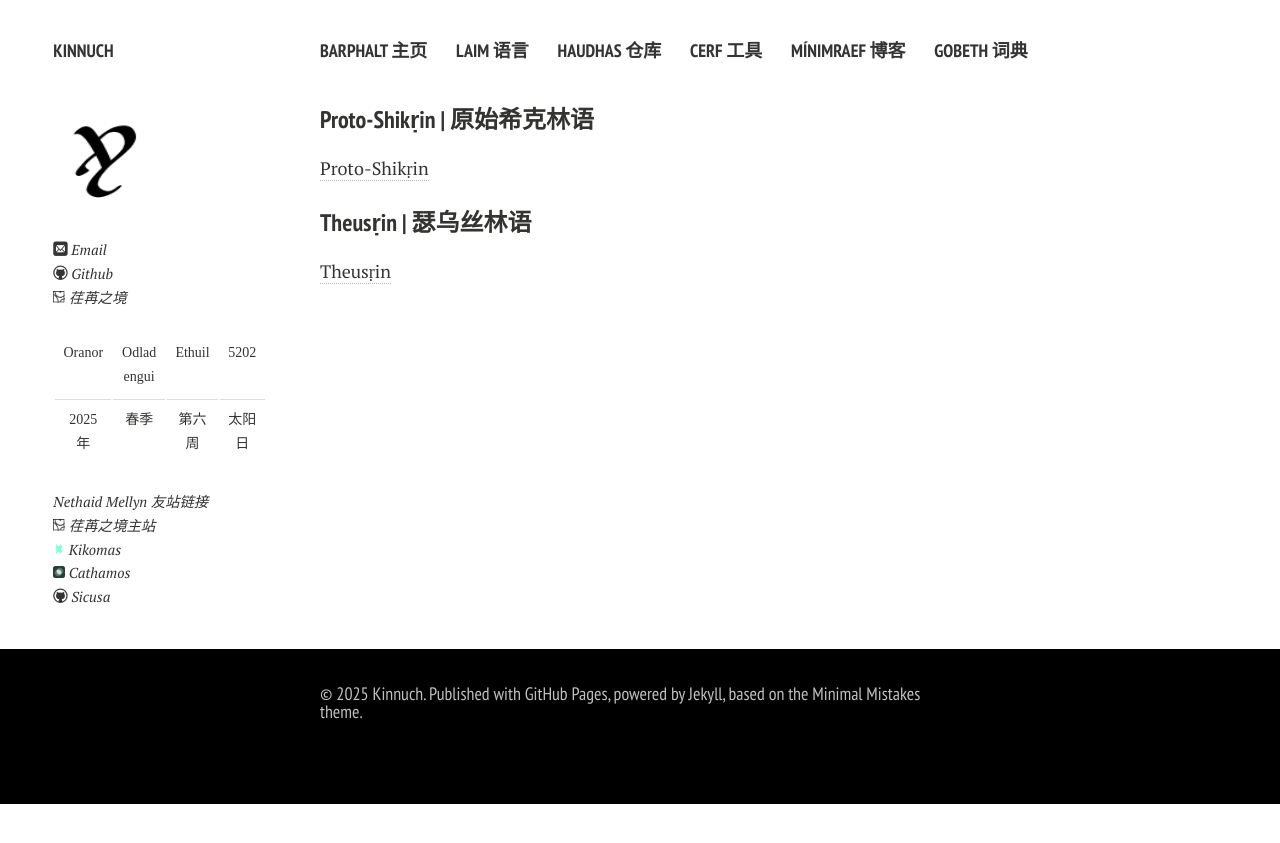
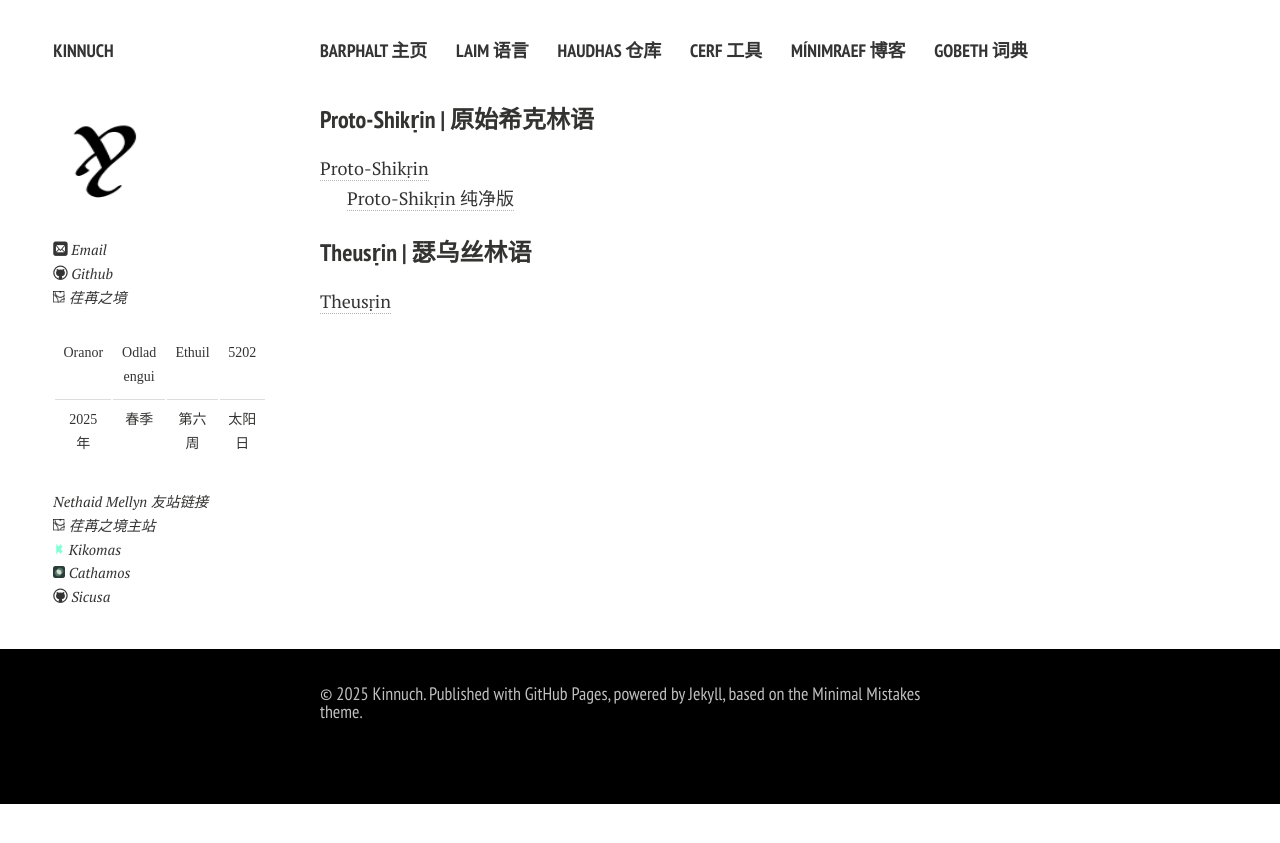
Before and after one commit to Kinnuch/kinnuch.github.io, a Jekyll site: the page built from laim/shikṛin.md, in a window 1280 px wide. Shown: the top 843 px of the page. Built offline with Jekyll 4.4.1, drawn with Linux system fonts in a browser that asks for light colours; nearby versions of some CDN libraries; comment, search, counter and statistics services are not loaded; a style sheet for code colours, icons or effects is not loaded.

Commit message:
Update shikṛin.md

```diff
--- a/laim/shikṛin.md
+++ b/laim/shikṛin.md
@@ -6,7 +6,9 @@
 
 ### Proto-Shikṛin | 原始希克林语
 
-[Proto-Shikṛin](https://kinnuch.github.io/laim/shikrin.assets/Proto-Shikṛin.html)
+[Proto-Shikṛin](https://kinnuch.github.io/laim/Proto-Shikṛin)
+
+[Proto-Shikṛin 纯净版](https://kinnuch.github.io/laim/shikrin.assets/Proto-Shikṛin.html)
 
 ### Theusṛin | 瑟乌丝林语
 
```
